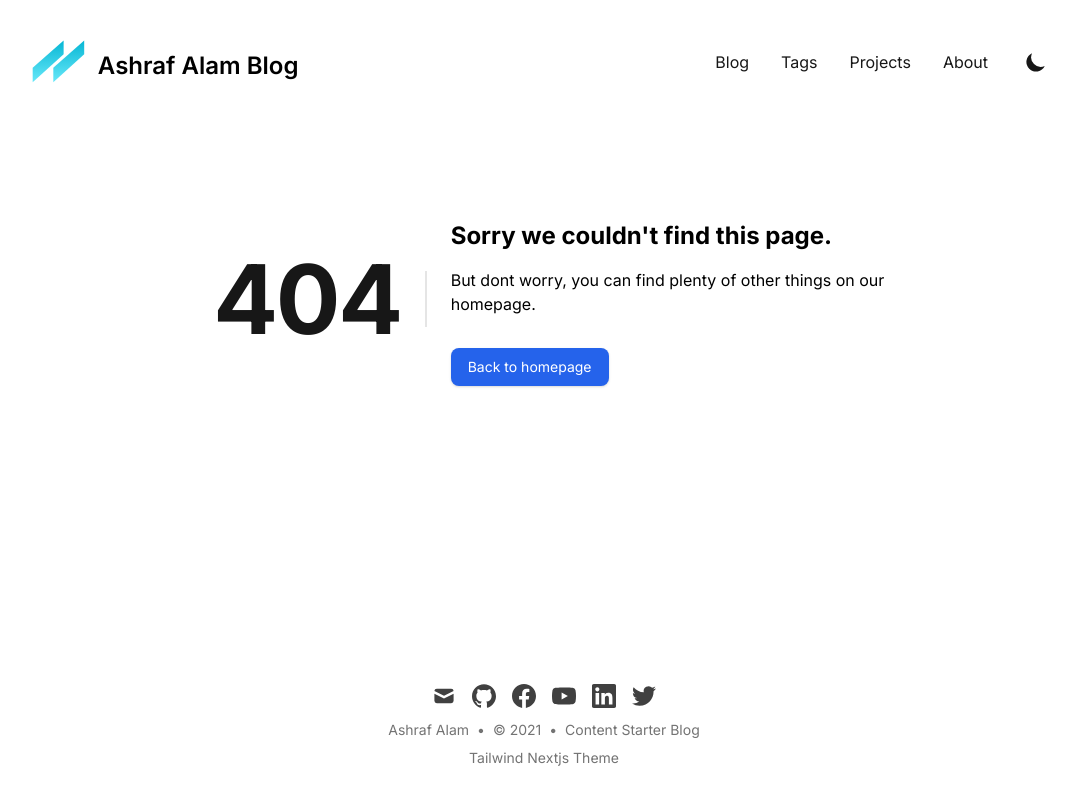
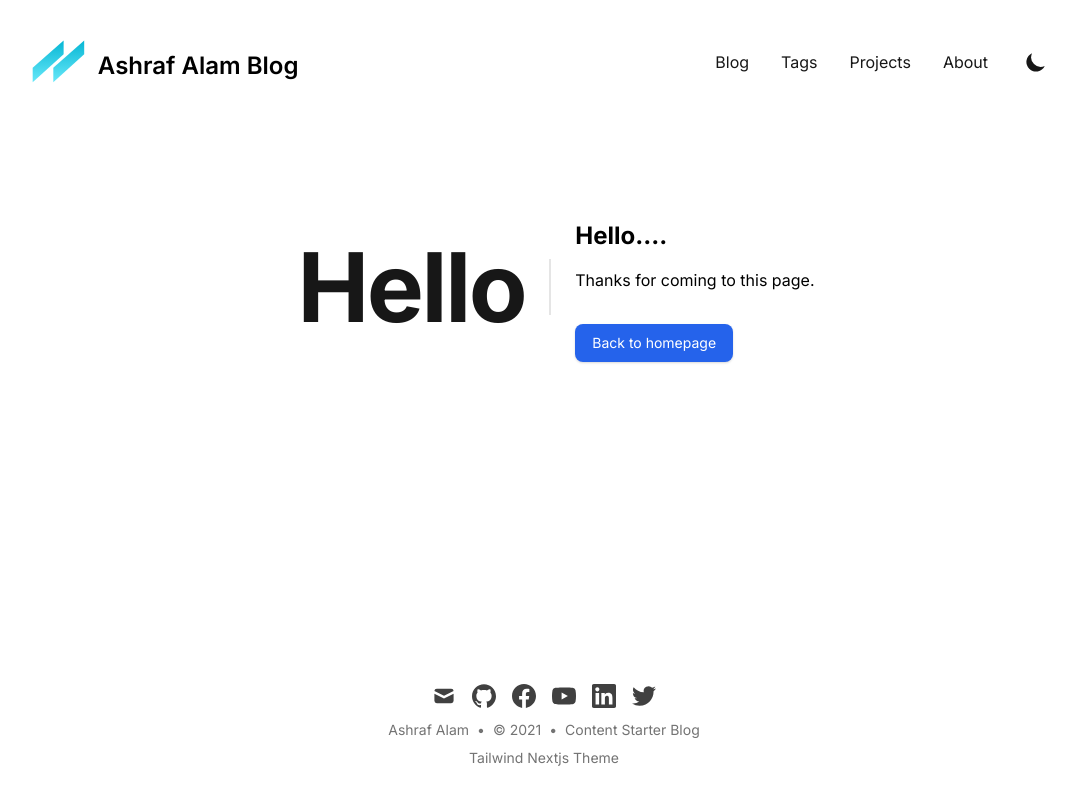
Before and after one commit to kmdhossain/tmpl_next_tailwind, a Next.js app: page /simple in a window 1280 px wide. Before the commit this address had no page. Shown: the whole page, without its empty margins (96-1172 px from the left). Built offline with nearby package versions, Linux system fonts and the light colour scheme; what @tailwindcss/typography would draw is missing.

Commit message:
-- addded a simple text page

```diff
--- /dev/null
+++ b/pages/simple.js
@@ -0,0 +1,24 @@
+import Link from '@/components/Link'
+
+export default function SimpleTextPage() {
+    return (
+        <div className="flex flex-col items-start justify-start md:justify-center md:items-center md:flex-row md:space-x-6 md:mt-24">
+            <div className="pt-6 pb-8 space-x-2 md:space-y-5">
+                <h1 className="text-6xl font-extrabold leading-9 tracking-tight text-gray-900 dark:text-gray-100 md:text-8xl md:leading-14 md:border-r-2 md:px-6">
+                    Hello
+        </h1>
+            </div>
+            <div className="max-w-md">
+                <p className="mb-4 text-xl font-bold leading-normal md:text-2xl">
+                    Hello....
+        </p>
+                <p className="mb-8">Thanks for coming to this page.</p>
+                <Link href="/">
+                    <button className="inline px-4 py-2 text-sm font-medium leading-5 text-white transition-colors duration-150 bg-blue-600 border border-transparent rounded-lg shadow focus:outline-none focus:shadow-outline-blue hover:bg-blue-700 dark:hover:bg-blue-500">
+                        Back to homepage
+          </button>
+                </Link>
+            </div>
+        </div>
+    )
+}
```
